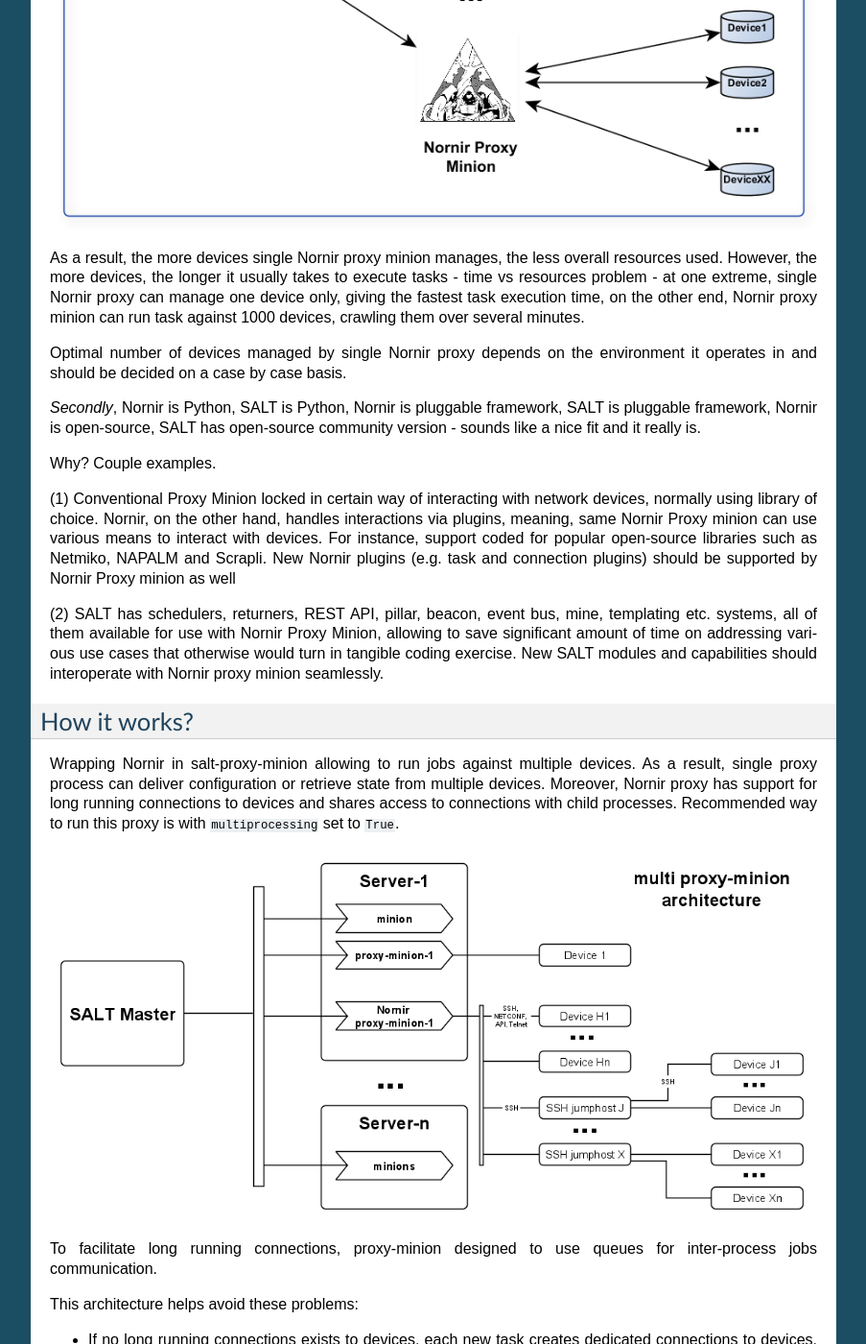
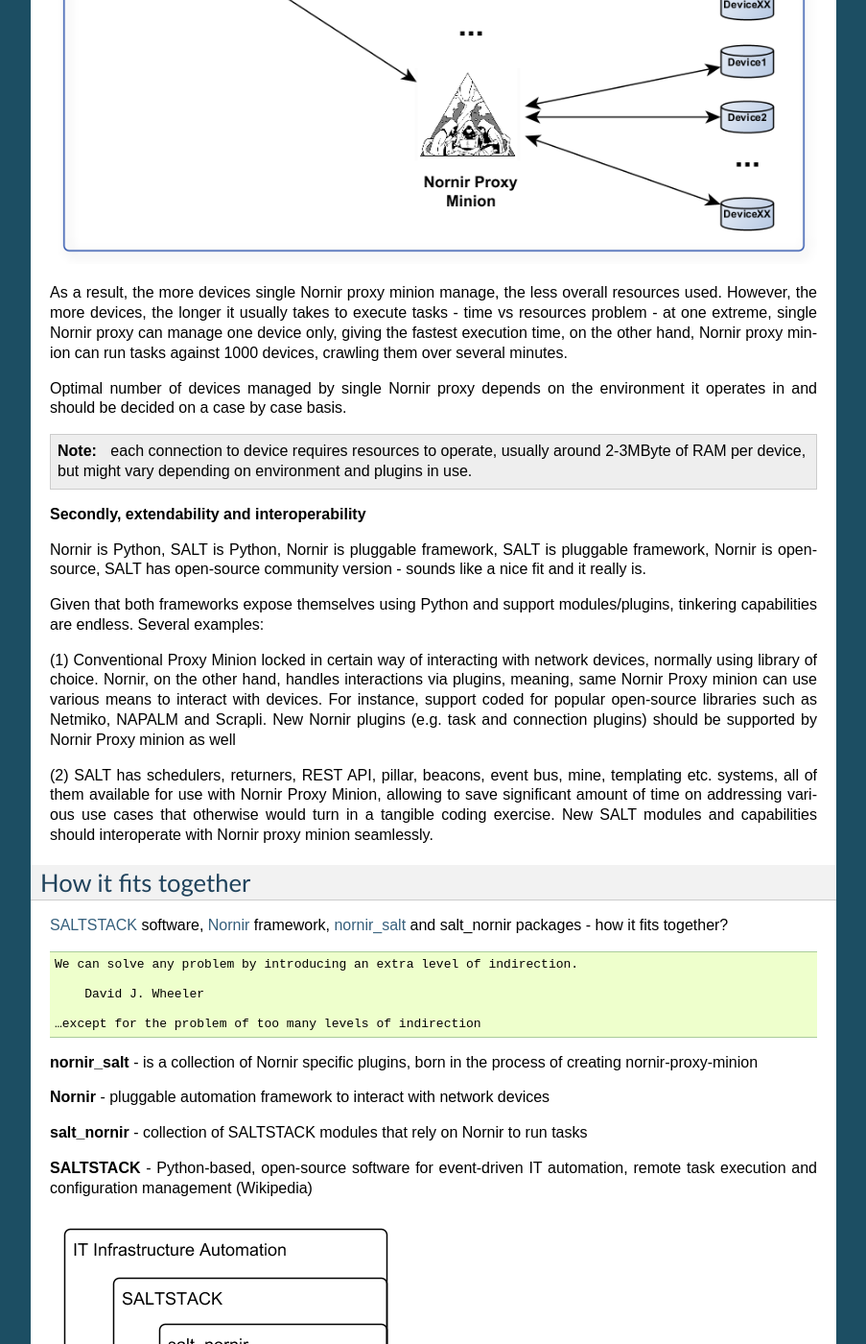
Before and after one commit to dmulyalin/salt-nornir, a Sphinx documentation site: the page built from docs/source/Overview.rst, in a window 1280 px wide and 1400 px high, scrolled down 1031 px. Shown: the whole window at 96% size, without its empty margins (198-1101 px from the left). Built offline with Sphinx 7.4.7, drawn with Linux system fonts in a browser that asks for light colours; some of the changed text lies outside the part shown.

Commit message:
updated docs

```diff
--- a/docs/source/Examples.rst
+++ b/docs/source/Examples.rst
@@ -1,3 +1,5 @@
+.. _salt_nornir_examples:
+
 Examples
 ########
 
@@ -20,7 +22,8 @@
 
     salt nrp1 nr.cfg "logging host 1.1.1.1" "ntp server 1.1.1.2" plugin=scrapli
 
-Make sure that host has Scrapli connection options specified in inventory, e.g.::
+Make sure that Scrapli library installed on minion machine and hosts' connection options specified in
+inventory, e.g.::
 
     hosts:
       IOL1:
--- a/docs/source/Getting started.rst
+++ b/docs/source/Getting started.rst
@@ -286,4 +286,11 @@
                     IOL2(config)#end
                     IOL2#
 
-Reference examples section for more information on how to use Nornir Proxy Minion.
+Additional resources
+====================
+
+Reference :ref:`salt_nornir_examples` section for more information on how to use Nornir Proxy Minion.
+
+`SALTSTACK official documentation <https://docs.saltproject.io/en/latest/>`_
+
+Collection of useful SALTSTACK resource `awesome-saltstack <https://github.com/hbokh/awesome-saltstack>`_
--- a/docs/source/Overview.rst
+++ b/docs/source/Overview.rst
@@ -6,37 +6,45 @@
 Why use Nornir with SALT?
 =========================
 
-*First of all*, scaling, Salt Nornir modules help to address scaling issues of interacting with
-devices at high numbers (hundreds to tens of thousands) without over consuming
-resources - accomplish more with less.
+**First of all, scaling**
+
+Salt Nornir modules help to address scaling issues of interacting with
+devices at high numbers (hundreds to tens of thousands) effectively using resources (accomplish
+more with less), but without sacrificing execution speed.
 
 To demonstrate, for each network device to manage with SALT, there is a
-dedicated proxy-minion process must be configured and started together with additional
+dedicated proxy-minion process configured and started together with additional
 (watchdog) process to manage it. Each pair of processes consumes about 110 MByte (numbers
 might differ depending on environment and serve as example only) of RAM providing in return
 capability to interact with a single device.
 
 .. image:: ./_images/overview_usual_proxy-minion_architecture.png
 
-With nornir-proxy, while each proxy-minion consumes same amount of RAM and also requires
+With nornir-proxy, while each proxy-minion consumes more RAM and also requires
 2 processes to operate, Nornir Proxy minion capable of managing multiple network devices.
 
 .. image:: ./_images/overview_nornir_proxy-minion_architecture.png
 
-As a result, the more devices single Nornir proxy minion manages, the less overall resources
+As a result, the more devices single Nornir proxy minion manage, the less overall resources
 used. However, the more devices, the longer it usually takes to execute tasks - time vs
 resources problem - at one extreme, single Nornir proxy can manage one device only, giving the
-fastest task execution time, on the other end, Nornir proxy minion can run task against 1000
+fastest execution time, on the other hand, Nornir proxy minion can run tasks against 1000
 devices, crawling them over several minutes.
 
 Optimal number of devices managed by single Nornir proxy depends on the environment it operates in
 and should be decided on a case by case basis.
 
-*Secondly*, Nornir is Python, SALT is Python, Nornir is pluggable framework, SALT is pluggable
+.. note:: each connection to device requires resources to operate, usually around 2-3MByte of RAM
+    per device, but might vary depending on environment and plugins in use.
+
+**Secondly, extendability and interoperability**
+
+Nornir is Python, SALT is Python, Nornir is pluggable framework, SALT is pluggable
 framework, Nornir is open-source, SALT has open-source community version - sounds like a nice fit
 and it really is.
 
-Why? Couple examples.
+Given that both frameworks expose themselves using Python and support modules/plugins, tinkering
+capabilities are endless. Several examples:
 
 (1) Conventional Proxy Minion locked in certain way of interacting with network
 devices, normally using library of choice. Nornir, on the other hand, handles interactions
@@ -45,13 +53,40 @@
 and Scrapli. New Nornir plugins (e.g. task and connection plugins) should be supported by
 Nornir Proxy minion as well
 
-(2) SALT has schedulers, returners, REST API, pillar, beacon, event bus, mine, templating etc. systems,
+(2) SALT has schedulers, returners, REST API, pillar, beacons, event bus, mine, templating etc. systems,
 all of them available for use with Nornir Proxy Minion, allowing to save significant amount of time
-on addressing various use cases that otherwise would turn in tangible coding exercise. New SALT modules
+on addressing various use cases that otherwise would turn in a tangible coding exercise. New SALT modules
 and capabilities should interoperate with Nornir proxy minion seamlessly.
 
-How it works?
-=============
+How it fits together
+====================
+
+`SALTSTACK <https://docs.saltproject.io/en/latest/>`_ software,
+`Nornir <https://nornir.readthedocs.io/en/latest/>`_ framework,
+`nornir_salt <https://nornir-salt.readthedocs.io/en/latest/>`_ and salt_nornir packages - how it fits together?
+
+.. code-block::
+
+    We can solve any problem by introducing an extra level of indirection.
+
+        David J. Wheeler
+
+    …except for the problem of too many levels of indirection
+
+**nornir_salt** - is a collection of Nornir specific plugins, born in the process of creating
+nornir-proxy-minion
+
+**Nornir** - pluggable automation framework to interact with network devices
+
+**salt_nornir** - collection of SALTSTACK modules that rely on Nornir to run tasks
+
+**SALTSTACK** - Python-based, open-source software for event-driven IT automation, remote
+task execution and configuration management (Wikipedia)
+
+.. image:: ./_images/how_it_fits.png
+
+How it works
+============
 
 Wrapping Nornir in salt-proxy-minion allowing to run jobs against multiple devices. As a result, single
 proxy process can deliver configuration or retrieve state from multiple devices. Moreover, Nornir proxy
@@ -130,28 +165,3 @@
 Future Nornir proxy releases might include a fix for this problem, but other reasons might
 lead to fd leaks, having mechanism in place to detect and recover from such a problem could
 be of great benefit regardless.
-
-How it all fits together
-========================
-
-SALTSTACK software, Nornir framework, nornir_salt and salt_nornir packages - how it fits together?
-
-.. code-block::
-
-    We can solve any problem by introducing an extra level of indirection.
-
-        David J. Wheeler
-
-    …except for the problem of too many levels of indirection
-
-**nornir_salt** - is a collection of Nornir specific plugins, born in the process of creating
-nornir-proxy-minion
-
-**Nornir** - pluggable automation framework to interact with network devices
-
-**salt_nornir** - collection of SALTSTACK modules that rely on Nornir to run tasks
-
-**SALTSTACK** - Python-based, open-source software for event-driven IT automation, remote
-task execution and configuration management (Wikipedia)
-
-.. image:: ./_images/how_it_fits.png
```
Also changed, not shown: other parts of docs/source/Overview.rst (+2 -2 lines), docs/source/_images/how_it_fits.png, docs/source/_images/overview_nornir_proxy-minion_architecture.png, docs/source/_images/overview_usual_proxy-minion_architecture.png, 4 other files.
